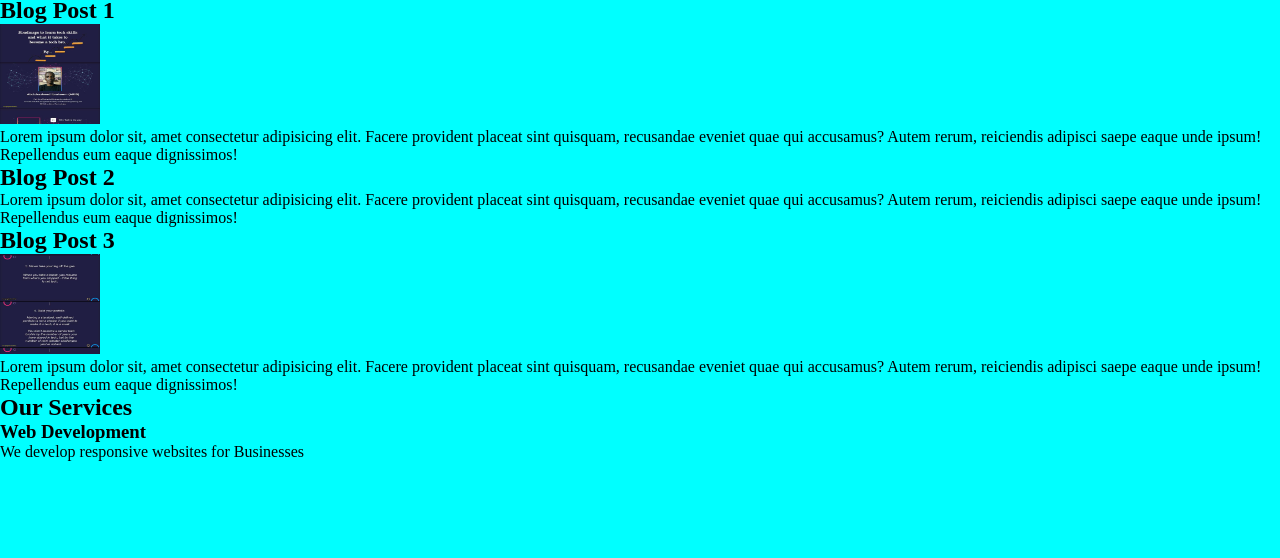
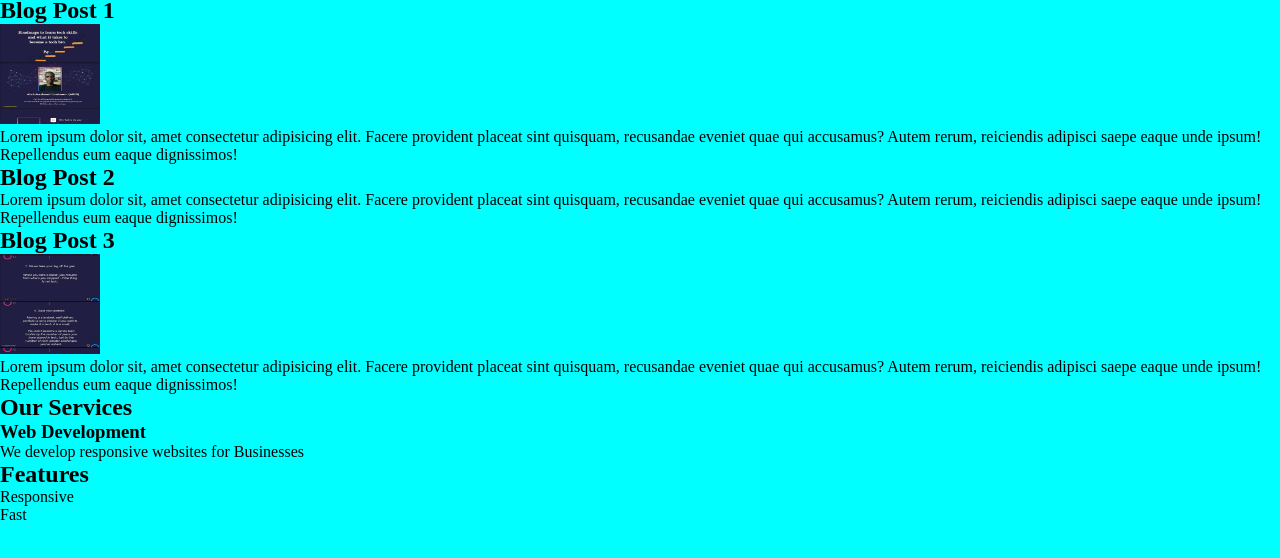
Before and after one commit to Khoiriyah23/techVersifier-practice, a plain HTML site: page index.html in a window 1280 px wide. Shown: the part 112-670 px from the top of the page. Drawn offline with Linux system fonts and the light colour scheme.

Commit message:
Features section added

```diff
--- a/index.html
+++ b/index.html
@@ -45,5 +45,13 @@
         </article>
     </div>
     <!-- Code has been successfully pushed into Github -->
+
+    <section>
+        <h2>Features</h2>
+        <ul>
+            <li>Responsive</li>
+            <li>Fast</li>
+        </ul>
+    </section>
 </body>
 </html>
```
